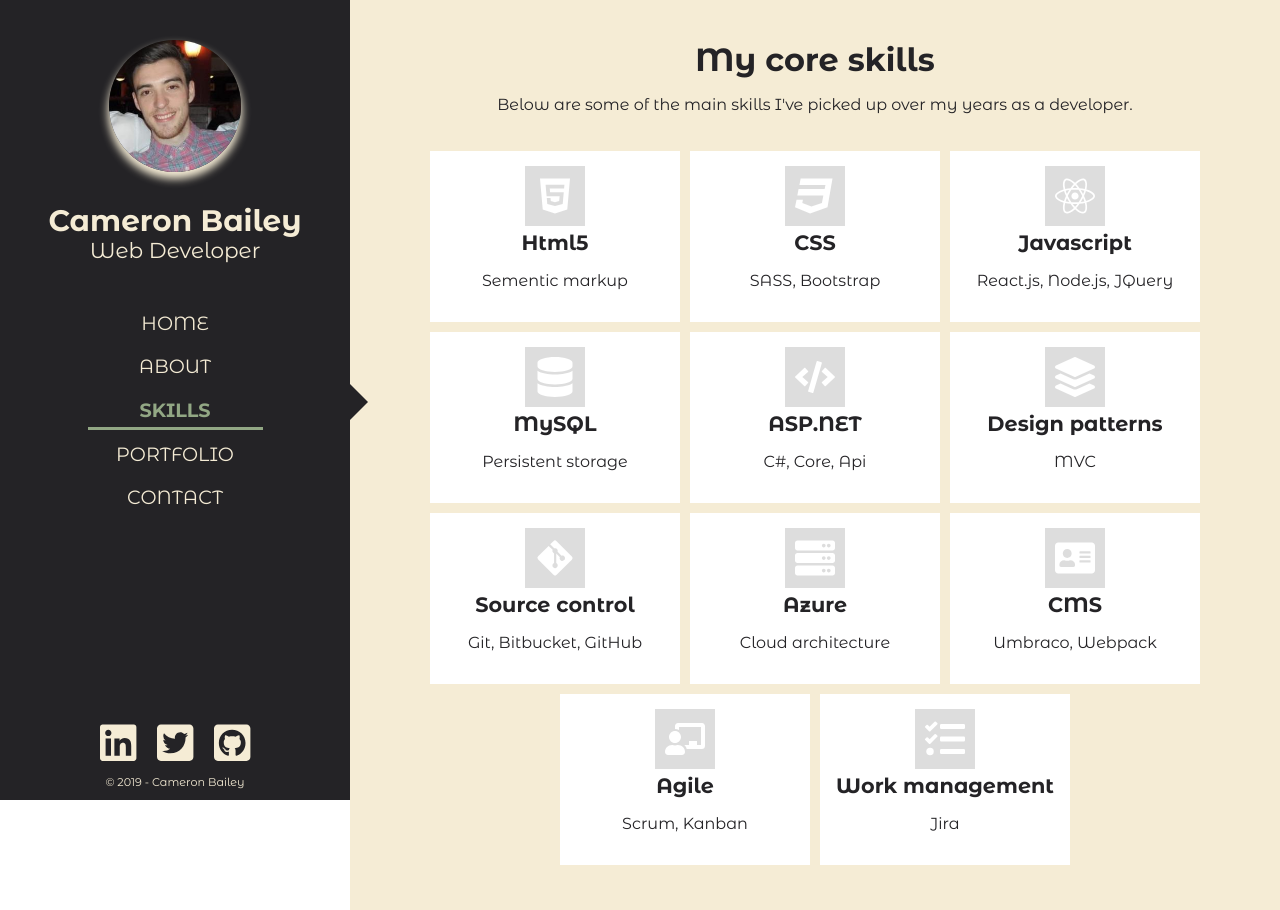
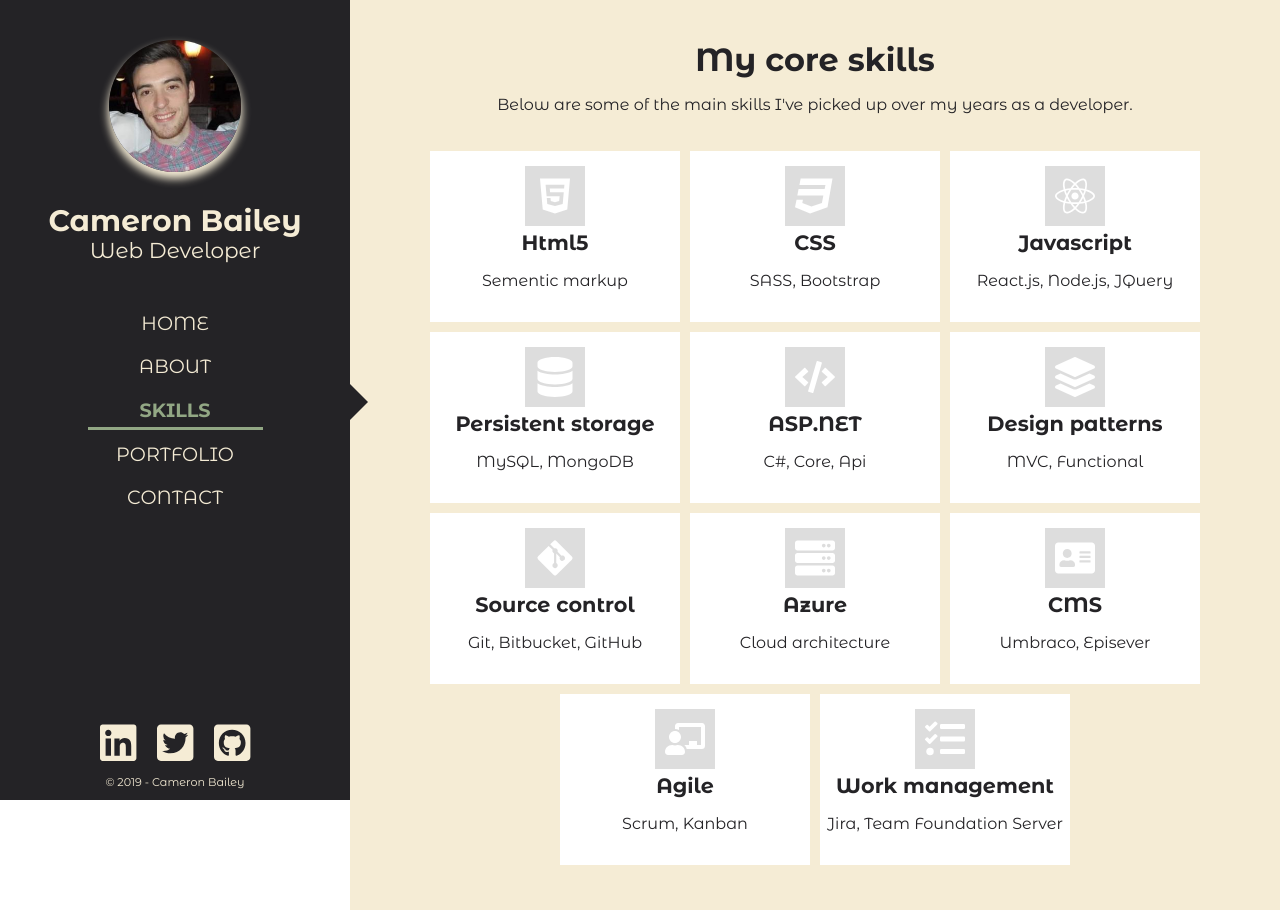
Before and after one commit to Cameron216/Portfolio, a React (Create React App) app in the folder client/: page /skills in a window 1280 px wide. Built offline with nearby package versions, Linux system fonts and the light colour scheme.

Commit message:
Edited skills text.

```diff
--- a/client/src/components/Skills/Skills.js
+++ b/client/src/components/Skills/Skills.js
@@ -31,8 +31,8 @@ const Skills = () => {
                 />
                 <SkillItem
                     icon="FaDatabase"
-                    name="MySQL"
-                    description="Persistent storage"
+                    name="Persistent storage"
+                    description="MySQL, MongoDB"
                 />
                 <SkillItem
                     icon="FaCode"
@@ -42,7 +42,7 @@ const Skills = () => {
                 <SkillItem
                     icon="FaLayerGroup"
                     name="Design patterns"
-                    description="MVC"
+                    description="MVC, Functional"
                 />
                 <SkillItem
                     icon="FaGitAlt"
@@ -57,7 +57,7 @@ const Skills = () => {
                 <SkillItem
                     icon="FaAddressCard"
                     name="CMS"
-                    description="Umbraco, Webpack"
+                    description="Umbraco, Episever"
                 />
                 <SkillItem
                     icon="FaChalkboardTeacher"
@@ -67,7 +67,7 @@ const Skills = () => {
                 <SkillItem
                     icon="FaTasks"
                     name="Work management"
-                    description="Jira"
+                    description="Jira, Team Foundation Server"
                 />
             </div>
         </div>
```
